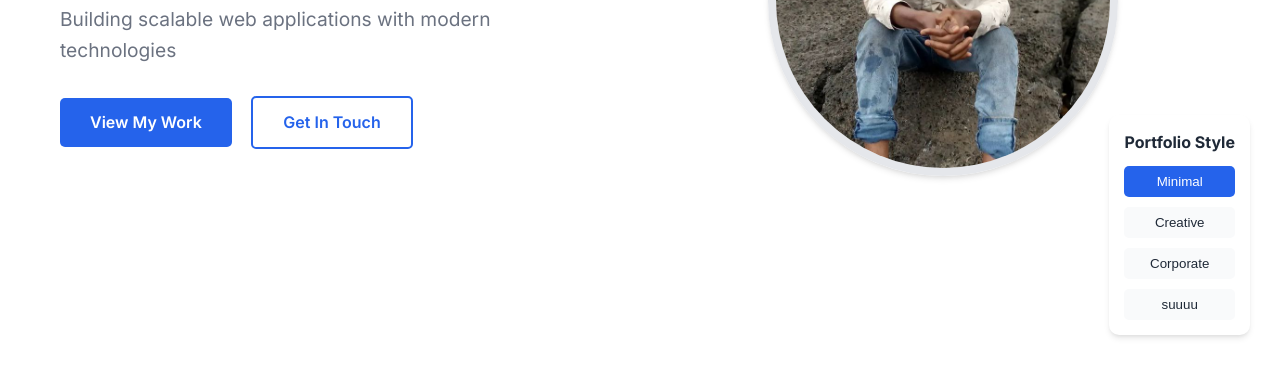
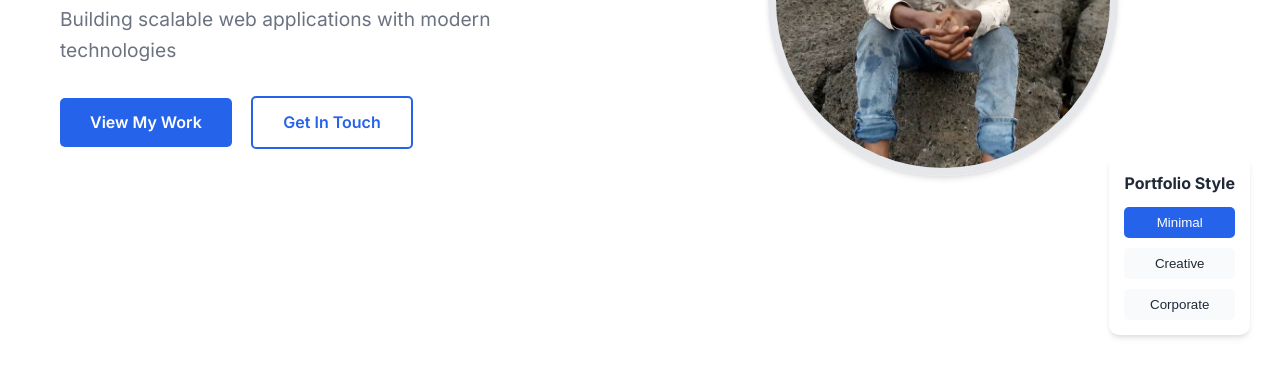
Before and after one commit to berekettesfayegetie89-ethiopia/my-portfolio-website, a plain HTML site: page index.html in a window 1280 px wide. Shown: the part 435-800 px from the top of the page. Drawn offline with Linux system fonts and the light colour scheme.

Commit message:
Update index.html

```diff
--- a/index.html
+++ b/index.html
@@ -104,7 +104,7 @@
             <button class="style-btn" data-style="minimal">Minimal</button>
             <button class="style-btn" data-style="creative">Creative</button>
             <button class="style-btn" data-style="corporate">Corporate</button>
-            <button class="style-btn" data-style="corporate">suuuu</button>
+
         </div>
     </div>
 
```
